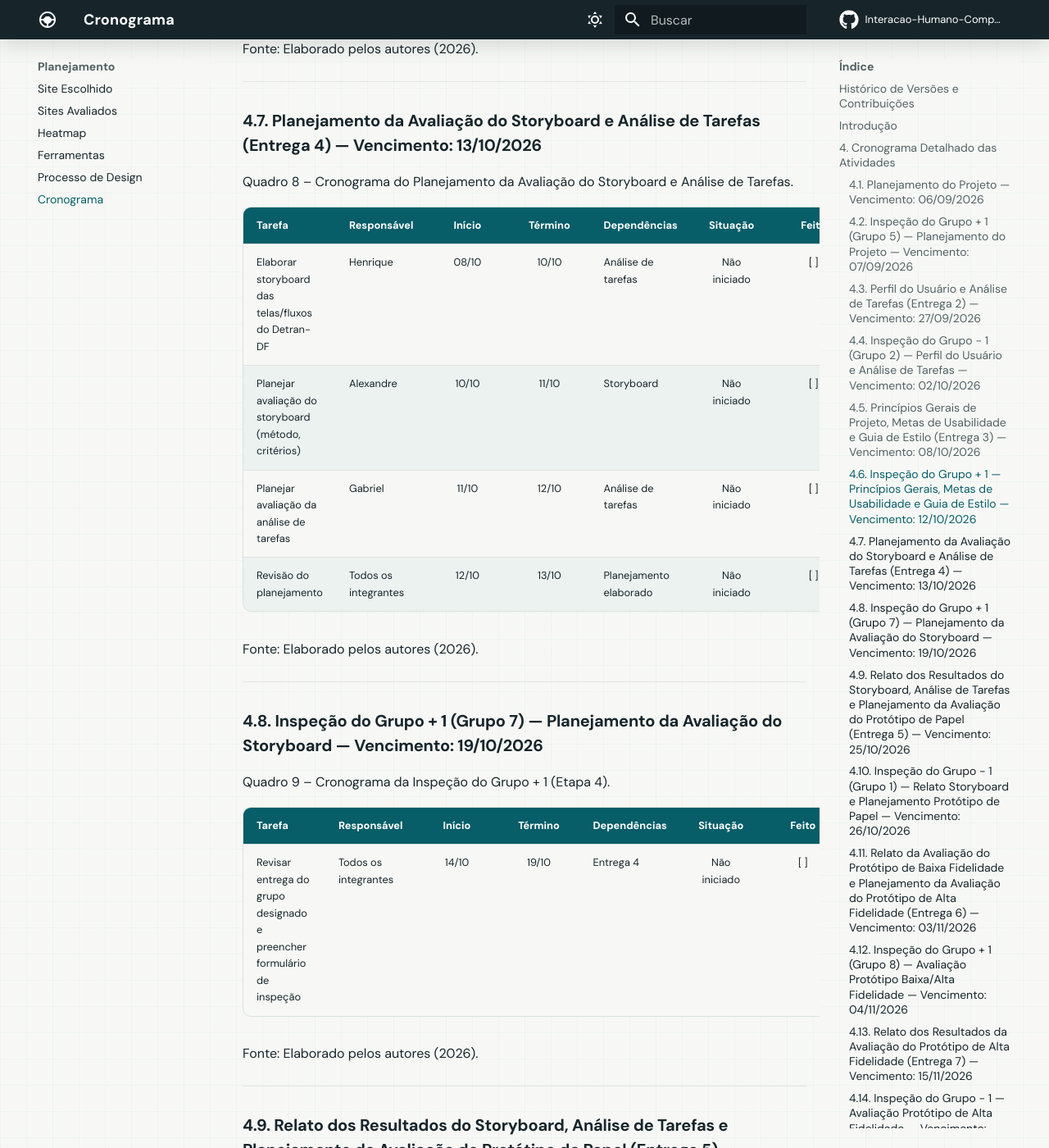
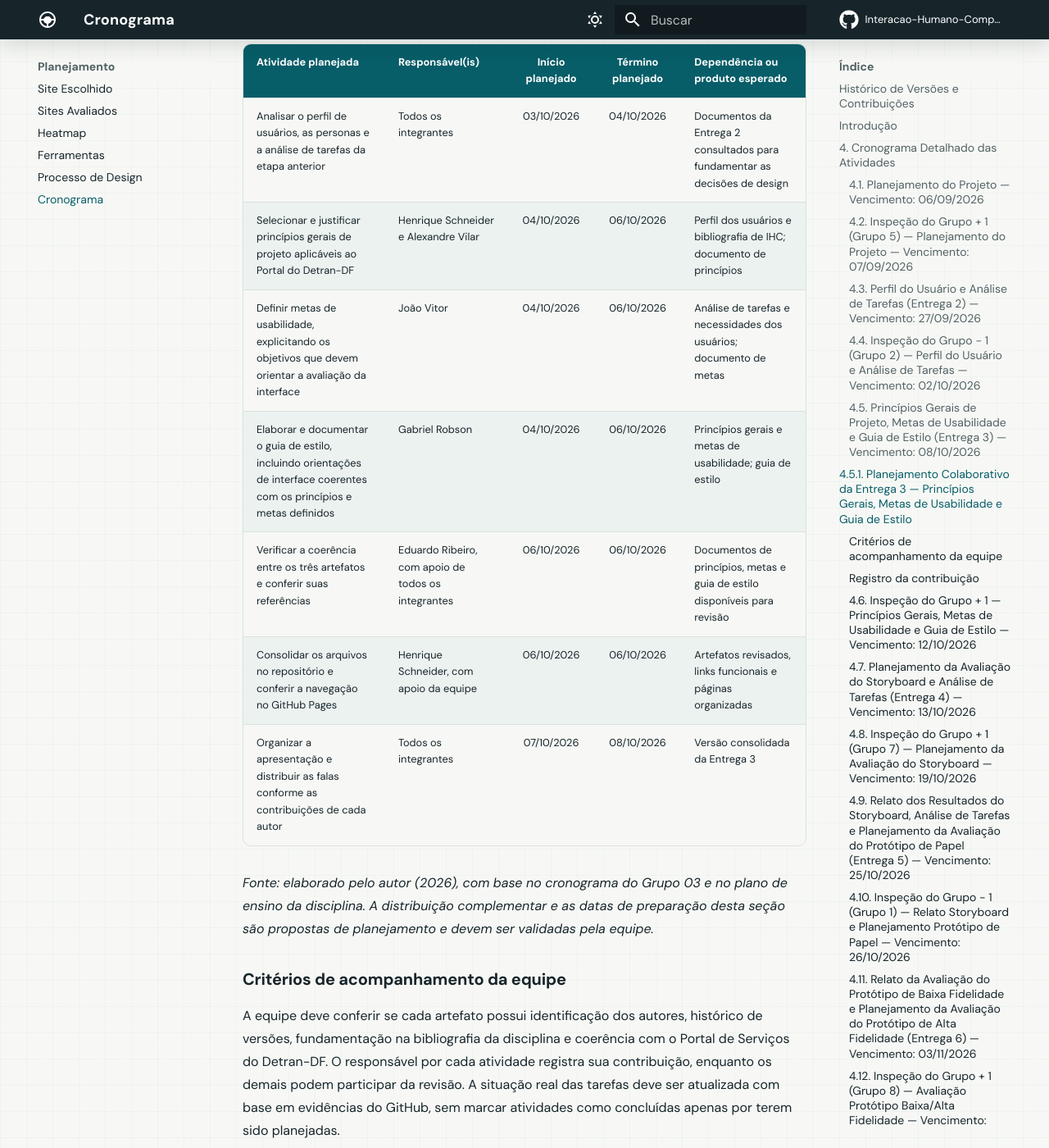
Before and after one commit to Interacao-Humano-Computador/2026.2-Grupo03, an MkDocs documentation site: the page built from docs/planejamento/cronograma/cronograma_planejado.md, in a window 1280 px wide and 1400 px high, scrolled down 4533 px. Shown: the whole window at 82% size. Built offline with MkDocs 1.6.1 and Material for MkDocs 9.7.7, drawn with Linux system fonts in a browser that asks for light colours; comment, search, counter and statistics services are not loaded; some of the changed text lies outside the part shown.

Commit message:
docs: acrescenta planejamento coletivo detalhado da Entrega 3

```diff
--- a/docs/planejamento/cronograma/cronograma_planejado.md
+++ b/docs/planejamento/cronograma/cronograma_planejado.md
@@ -91,6 +91,41 @@ Quadro 6 – Cronograma de Princípios Gerais, Metas e Guia de Estilo.
 | Consolidação e revisão final | Henrique Schneder | 06/10 | 06/10 | Elaboração do guia | Não Finalizado | [ ] |
 
 Fonte: Elaborado pelos autores (2026).
+
+---
+
+## 4.5.1. Planejamento Colaborativo da Entrega 3 — Princípios Gerais, Metas de Usabilidade e Guia de Estilo
+
+Esta seção apresenta a organização coletiva das atividades da Entrega 3, com a identificação dos responsáveis, das dependências e da participação da equipe na revisão. Trata-se de um **planejamento registrado retrospectivamente**, tomando como referência a distribuição de responsabilidades já documentada pelo Grupo 03. As datas abaixo são as datas planejadas, e não uma confirmação da execução individual de cada atividade.
+
+**Objeto de estudo:** Portal de Serviços do Detran-DF.
+**Prazo previsto no plano de ensino:** 06/10/2026 (entrega) e 08/10/2026 (apresentação).
+**Equipe:** Alexandre Vilar, Eduardo Ribeiro, Gabriel Robson, Henrique Schneider e João Vitor.
+
+Quadro 6-A – Planejamento coletivo da Entrega 3.
+
+| Atividade planejada | Responsável(is) | Início planejado | Término planejado | Dependência ou produto esperado |
+| :--- | :--- | :---: | :---: | :--- |
+| Analisar o perfil de usuários, as personas e a análise de tarefas da etapa anterior | Todos os integrantes | 03/10/2026 | 04/10/2026 | Documentos da Entrega 2 consultados para fundamentar as decisões de design |
+| Selecionar e justificar princípios gerais de projeto aplicáveis ao Portal do Detran-DF | Henrique Schneider e Alexandre Vilar | 04/10/2026 | 06/10/2026 | Perfil dos usuários e bibliografia de IHC; documento de princípios |
+| Definir metas de usabilidade, explicitando os objetivos que devem orientar a avaliação da interface | João Vitor | 04/10/2026 | 06/10/2026 | Análise de tarefas e necessidades dos usuários; documento de metas |
+| Elaborar e documentar o guia de estilo, incluindo orientações de interface coerentes com os princípios e metas definidos | Gabriel Robson | 04/10/2026 | 06/10/2026 | Princípios gerais e metas de usabilidade; guia de estilo |
+| Verificar a coerência entre os três artefatos e conferir suas referências | Eduardo Ribeiro, com apoio de todos os integrantes | 06/10/2026 | 06/10/2026 | Documentos de princípios, metas e guia de estilo disponíveis para revisão |
+| Consolidar os arquivos no repositório e conferir a navegação no GitHub Pages | Henrique Schneider, com apoio da equipe | 06/10/2026 | 06/10/2026 | Artefatos revisados, links funcionais e páginas organizadas |
+| Organizar a apresentação e distribuir as falas conforme as contribuições de cada autor | Todos os integrantes | 07/10/2026 | 08/10/2026 | Versão consolidada da Entrega 3 |
+
+*Fonte: elaborado pelo autor (2026), com base no cronograma do Grupo 03 e no plano de ensino da disciplina. A distribuição complementar e as datas de preparação desta seção são propostas de planejamento e devem ser validadas pela equipe.*
+
+### Critérios de acompanhamento da equipe
+
+A equipe deve conferir se cada artefato possui identificação dos autores, histórico de versões, fundamentação na bibliografia da disciplina e coerência com o Portal de Serviços do Detran-DF. O responsável por cada atividade registra sua contribuição, enquanto os demais podem participar da revisão. A situação real das tarefas deve ser atualizada com base em evidências do GitHub, sem marcar atividades como concluídas apenas por terem sido planejadas.
+
+### Registro da contribuição
+
+- **Autor desta atualização do planejamento:** Gabriel Robson.
+- **Escopo da contribuição:** organização coletiva das atividades, dos responsáveis, das dependências, dos prazos e dos critérios de acompanhamento da Entrega 3.
+- **Revisão pelo grupo:** pendente de validação.
+- **Observação:** este registro de planejamento não substitui a atribuição de autoria dos artefatos individuais da equipe.
 
 ---
 
```
